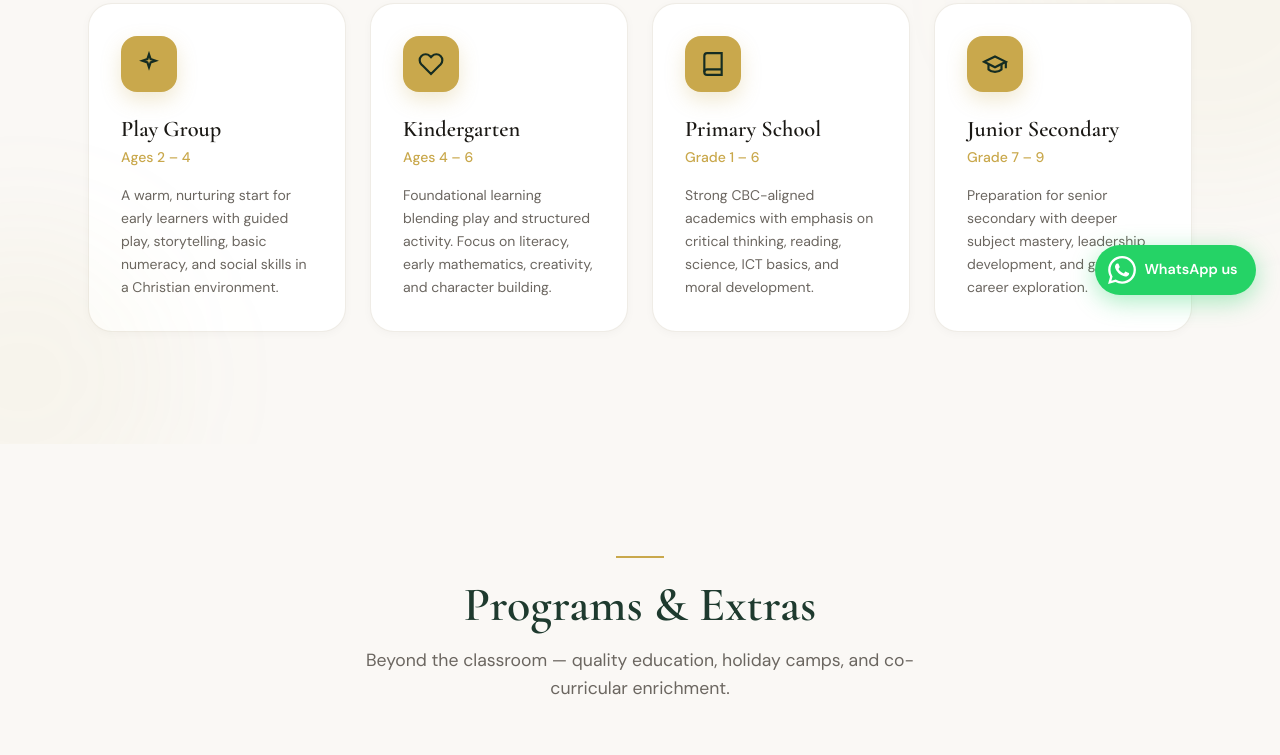
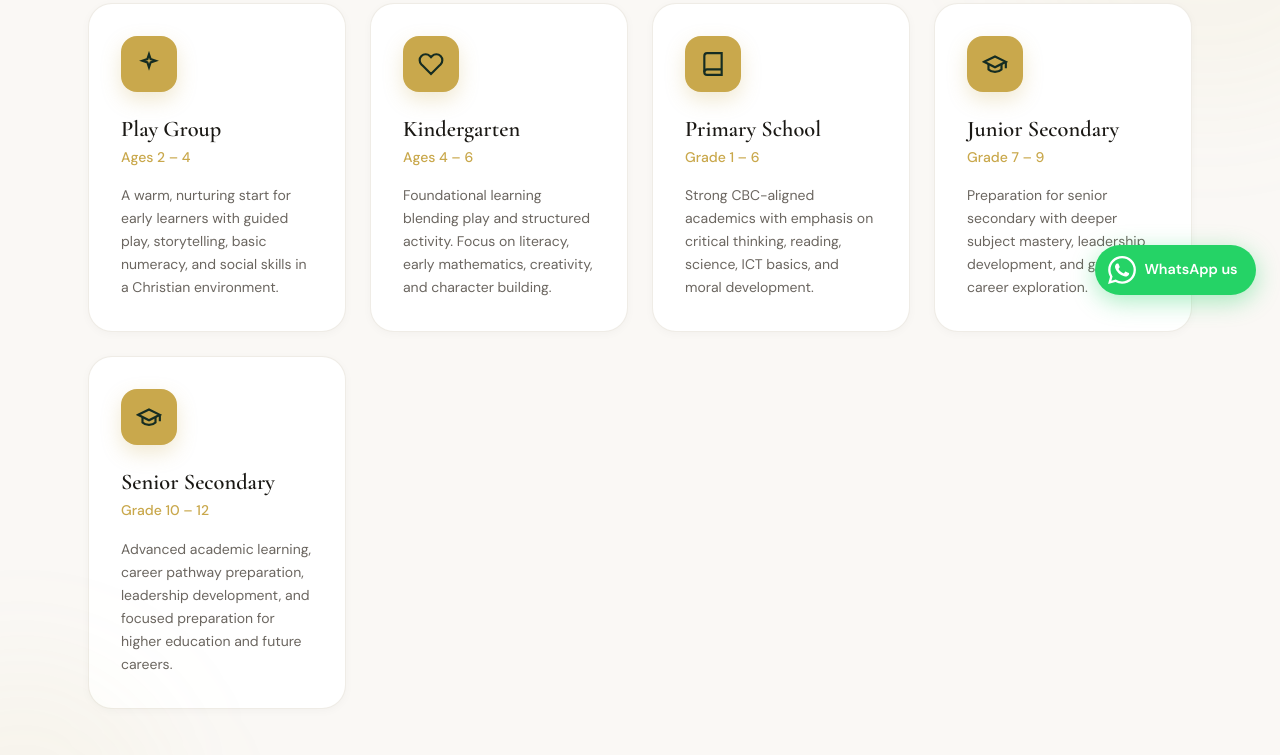
Before and after one commit to developermobile953-art/sewa-academy-demo-website, a plain HTML site: page programs.html in a window 1280 px wide. Shown: the part 481-1236 px from the top of the page. Drawn offline with nearby package versions, Linux system fonts and the light colour scheme; grey boxes are pictures that could not be loaded.

Commit message:
Update programs.html

```diff
--- a/programs.html
+++ b/programs.html
@@ -72,6 +72,17 @@
             <h3>Junior Secondary</h3><div class="program-age">Grade 7 – 9</div>
             <p>Preparation for senior secondary with deeper subject mastery, leadership development, and guided career exploration.</p>
           </a>
+          <a href="contact.html" class="program-card">
+  <div class="program-icon">
+    <svg width="26" height="26" viewBox="0 0 24 24" fill="none" stroke="currentColor" stroke-width="2">
+      <path d="M22 10v6M2 10l10-5 10 5-10 5z"/>
+      <path d="M6 12v5c3 3 9 3 12 0v-5"/>
+    </svg>
+  </div>
+  <h3>Senior Secondary</h3>
+  <div class="program-age">Grade 10 – 12</div>
+  <p>Advanced academic learning, career pathway preparation, leadership development, and focused preparation for higher education and future careers.</p>
+</a>
         </div>
       </div>
     </section>
```
